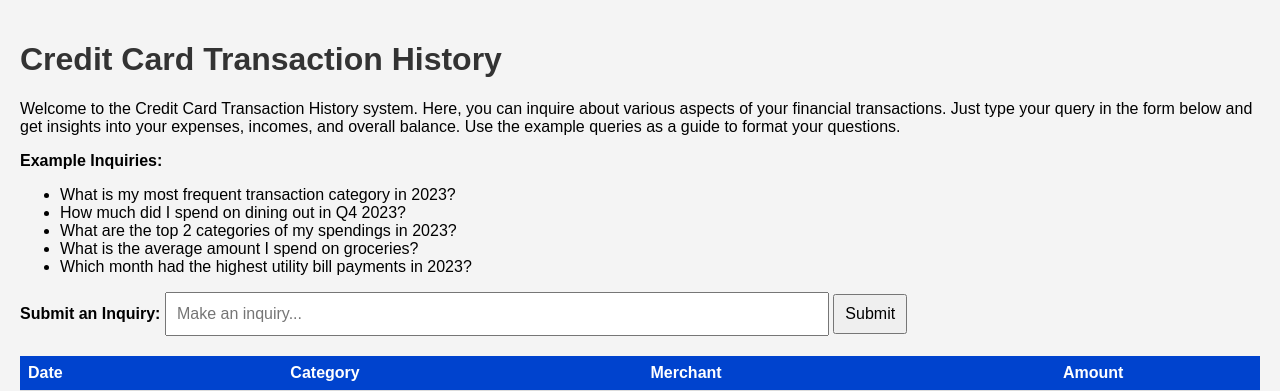
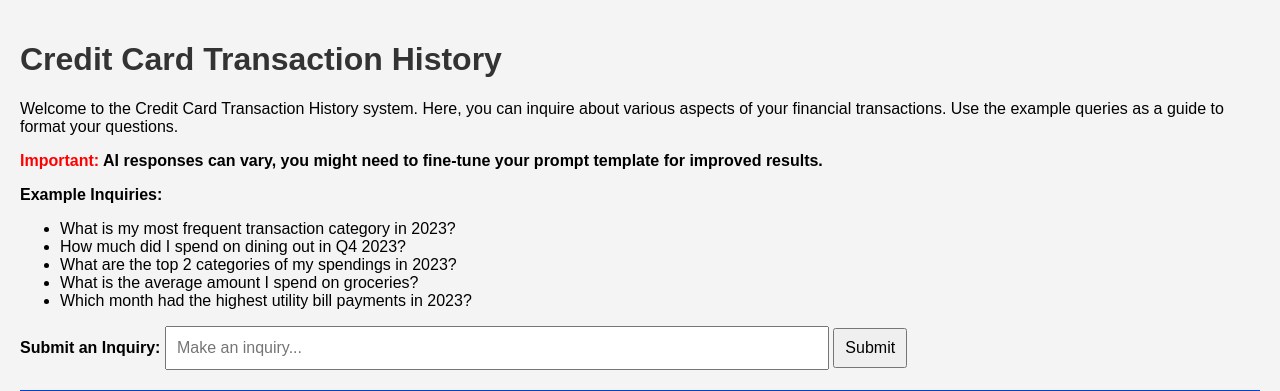
Before and after one commit to vicky-playground/TransactBot, a Flask app: page / in a window 1280 px wide. Shown: the top 391 px of the page. Run offline with Flask 3, Linux system fonts and the light colour scheme; data comes from the database, SQL or seed files in the repository.

Commit message:
Update index.html

```diff
--- a/templates/index.html
+++ b/templates/index.html
@@ -10,7 +10,8 @@
 
     <!-- Introduction Section -->
     <div class="introduction">
-        <p>Welcome to the Credit Card Transaction History system. Here, you can inquire about various aspects of your financial transactions. Just type your query in the form below and get insights into your expenses, incomes, and overall balance. Use the example queries as a guide to format your questions.</p>
+        <p>Welcome to the Credit Card Transaction History system. Here, you can inquire about various aspects of your financial transactions. Use the example queries as a guide to format your questions.</p>
+        <p><strong><span style="color: red;">Important:</span> AI responses can vary, you might need to fine-tune your prompt template for improved results.</strong></p>
     </div>
 
     <!-- Example Questions Section -->
```
